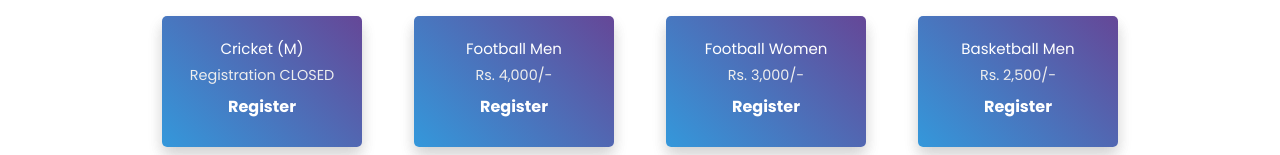
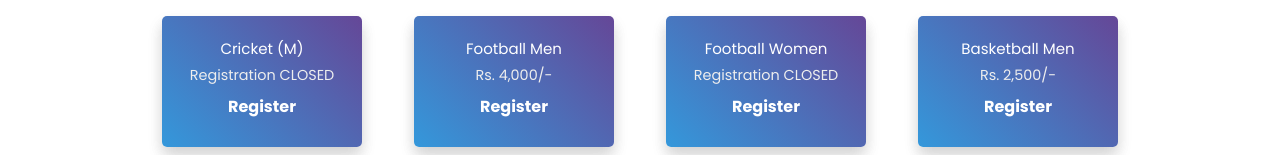
Before and after one commit to yashtekavade/summit-web, a React (Create React App) app in the folder client/: page /register in a window 1280 px wide. Shown: the part 164-319 px from the top of the page. Built offline with nearby package versions, Linux system fonts and the light colour scheme.

Commit message:
football w registrations closed

```diff
--- a/client/src/Components/Sportslanding/Sportslanding.jsx
+++ b/client/src/Components/Sportslanding/Sportslanding.jsx
@@ -33,8 +33,8 @@ const Sportslanding = () => {
           />
           <SportsCard
             title="Football Women"
-            subtitle="Rs. 3,000/-"
-            link="/register/Football(W)"
+            subtitle="Registration CLOSED"
+            link=""
           />
           <SportsCard
             title="Basketball Men"
```
